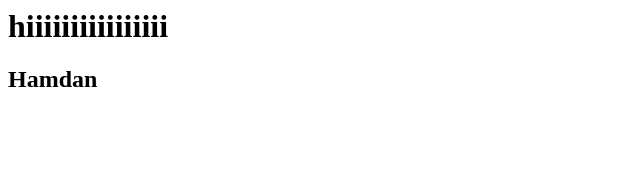
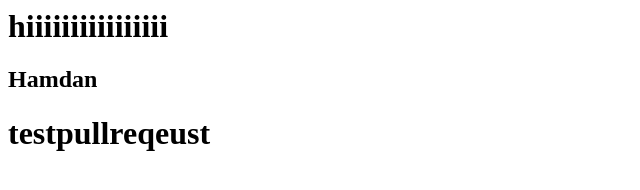
Before and after one commit to ali17777gg/planier-projet, a plain HTML site: page index.html in a window 1280 px wide. Shown: the whole page, without its empty margins (0-640 px from the left). Drawn offline with Linux system fonts and the light colour scheme.

Commit message:
Update index.html

```diff
--- a/index.html
+++ b/index.html
@@ -1,2 +1,3 @@
 <h1>hiiiiiiiiiiiiiiii</h1>
 <h2>Hamdan</h2>
+<h1>testpullreqeust</h1>
```
